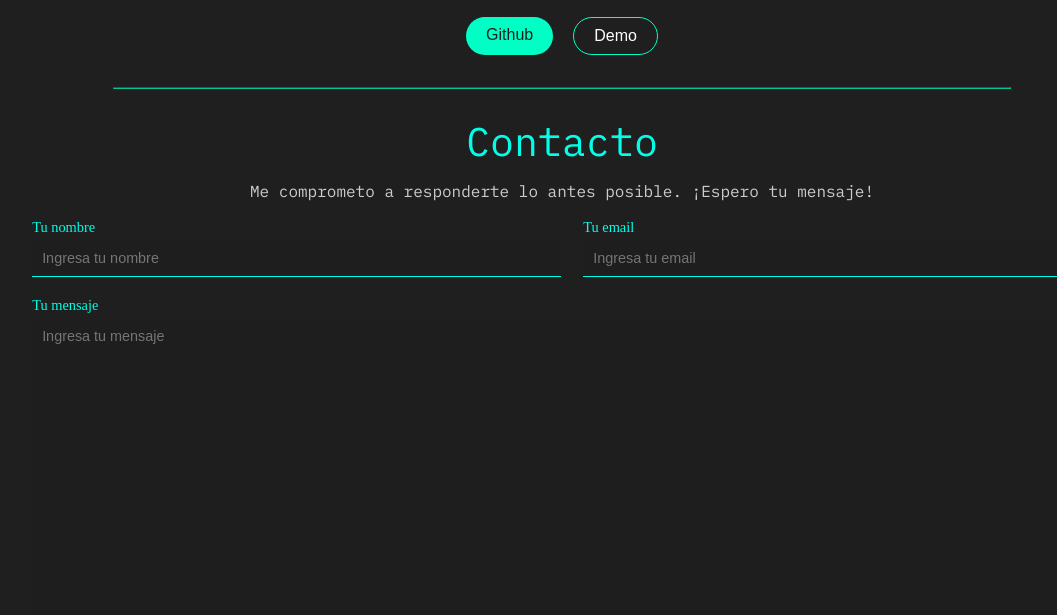
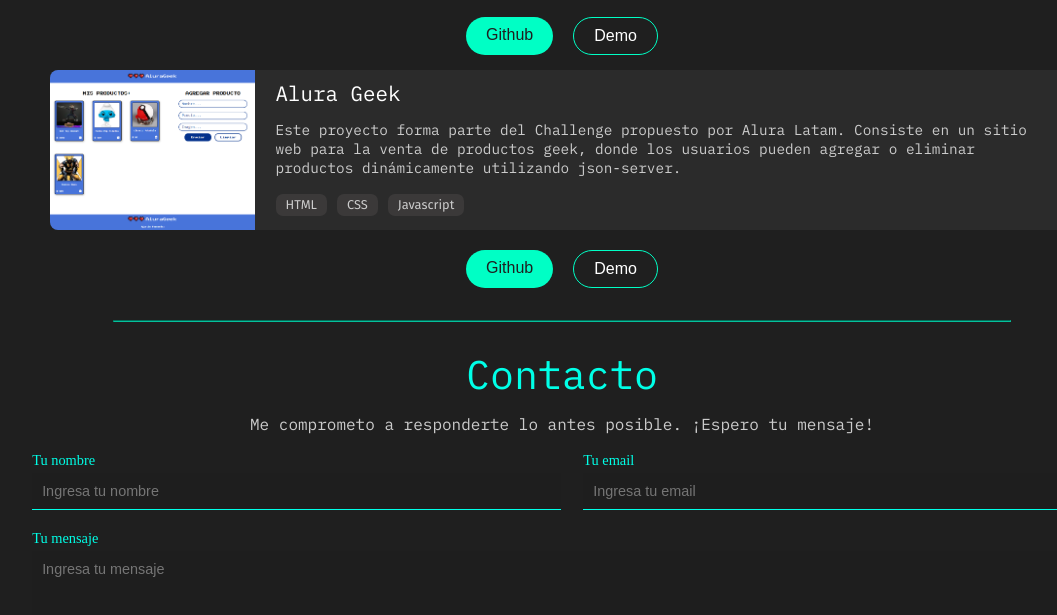
Before and after one commit to Agusferf2/Portafolio-challengeONE, a plain HTML site: page index.html in a window 1280 px wide. Shown: the part 1732-2347 px from the top of the page, without its empty margins (78-1135 px from the left). Drawn offline with nearby package versions, Linux system fonts and the light colour scheme.

Commit message:
Agregando proyecto

```diff
--- a/index.html
+++ b/index.html
@@ -133,7 +133,7 @@
         <p id="text-intro">Sumérgete en mi mundo de proyectos y tecnología. ¡Inspírate!</p>
         <hr>
         <div class="proyecto-card">
-                <img class="img-card" src="./assets/logos/post-encriptador.png" alt="Encriptadore img">
+                <img class="img-card" src="./assets/post-encriptador.png" alt="Encriptadore img">
             <div class="proyecto-descripcion">
                 <h2>Encriptador de texto</h2>
                 <p>Este desafio es una aplicación que encripta textos, así podrás intercambiar mensajes secretos con otras personas que sepan el secreto de la encriptación utilizada.</p>
@@ -149,6 +149,25 @@
             <a class="proyectos-buttons-github" target="_blank" href="https://github.com/Agusferf2/Encriptador-de-textos" >Github</a>
             <a class="proyectos-buttons-demo" target="_blank" href="https://agusferf2.github.io/Encriptador-de-textos/">Demo</a>
         </div>
+        <!-- Division proyecto -->
+         <br>
+        <div class="proyecto-card">
+            <img class="img-card" src="./assets/post-alurageek.png" alt="Encriptadore img">
+        <div class="proyecto-descripcion">
+            <h2>Alura Geek</h2>
+            <p>Este proyecto forma parte del Challenge propuesto por Alura Latam. Consiste en un sitio web para la venta de productos geek, donde los usuarios pueden agregar o eliminar productos dinámicamente utilizando json-server.</p>
+            <div class="proyecto-div-techcards">
+                <span class="proyecto-techcards">HTML</span>
+                <span class="proyecto-techcards">CSS</span>
+                <span class="proyecto-techcards">Javascript</span>
+            </div>
+        </div>
+    </div>
+
+    <div class="proyectos-buttons">
+        <a class="proyectos-buttons-github" target="_blank" href="https://github.com/Agusferf2/Challenge-AluraGeek" >Github</a>
+        <a class="proyectos-buttons-demo" target="_blank" href="https://challenge-alura-geek-ruby.vercel.app/">Demo</a>
+    </div>
         <hr>
     </section>
     <section id="contacto">
```
Also changed, not shown: assets/post-alurageek.png (added), assets/post-encriptador.png (renamed from assets/logos/post-encriptador.png).
